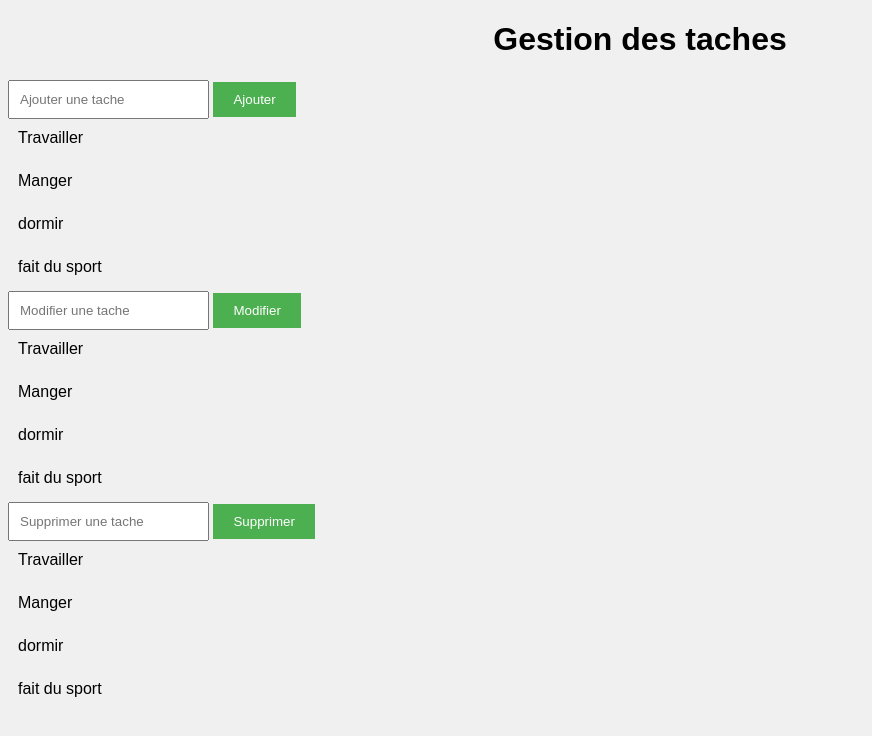
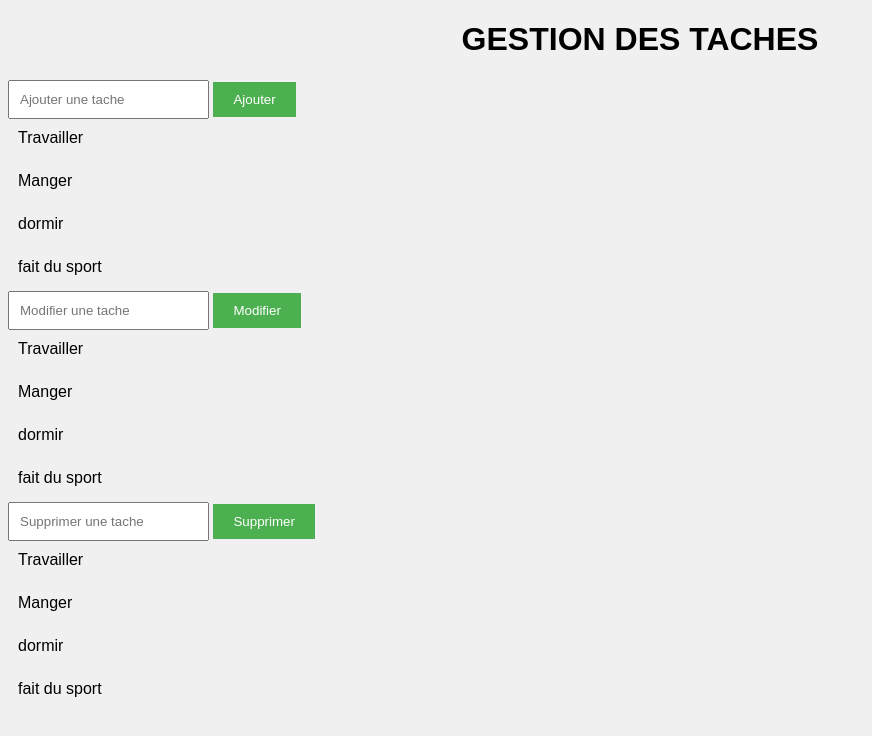
Before and after one commit to habibrolandt/testODA, a plain HTML site: page index.html in a window 1280 px wide. Shown: the whole page, without its empty margins (0-872 px from the left). Drawn offline with Linux system fonts and the light colour scheme.

Commit message:
troisième modif apporté

```diff
--- a/index.css
+++ b/index.css
@@ -7,6 +7,7 @@ body {
 
   h1 {
     text-align: center;
+    text-transform: uppercase;
   }
 
   button {
@@ -21,6 +22,7 @@ body {
     list-style: none;
     padding: 0;
     margin: 0;
+
   }
 
   li {
--- a/index.js
+++ b/index.js
@@ -1,4 +1,4 @@
-// Exercice 1
+// Exercice 1 (algo)
 const calc = (array, n1, n2) => {
     let sum = 0;
     if (n1 >= 0 && n1 <= n2 && n2 < array.length
```
